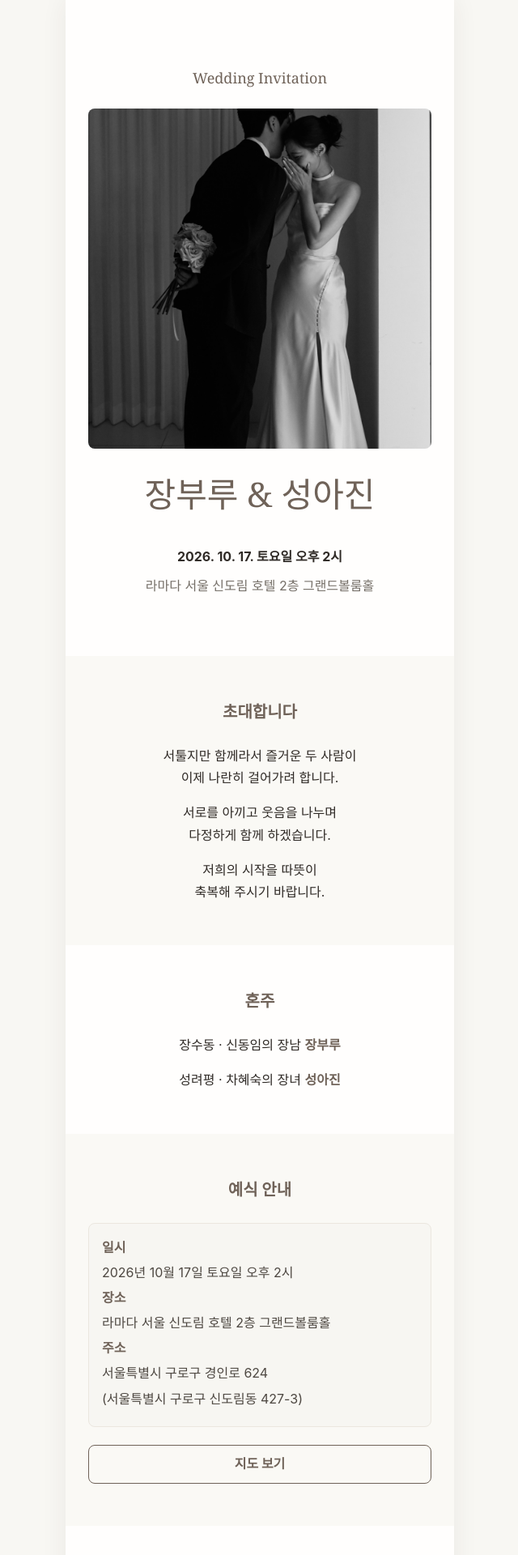
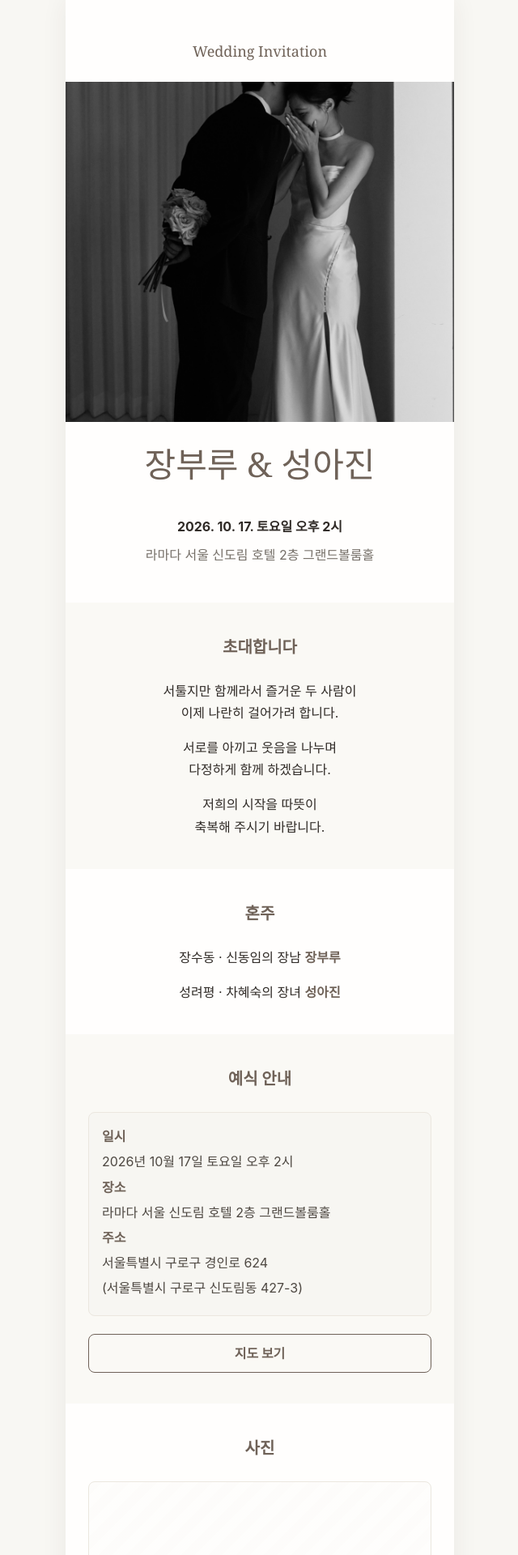
Before and after one commit to qnfnwkd/qnfnwkd.github.io, a Jekyll site: the page wedding-invitation/index.html, which Jekyll copies as it is, in a window 1280 px wide. Shown: the top 1920 px of the page at 81% size, without its empty margins (319-959 px from the left). Built offline with Jekyll 4.4.1, drawn with Linux system fonts in a browser that asks for light colours.

Commit message:
Refine wedding invitation layout and account copy

```diff
--- a/wedding-invitation/index.html
+++ b/wedding-invitation/index.html
@@ -27,9 +27,9 @@
       <section class="cover">
         <p class="label">Wedding Invitation</p>
         <img class="cover-photo" src="./images/cover.jpg" alt="신랑 신부 사진" />
-        <h1>
+        <h2 class="couple-names">
           장부루 &amp; 성아진
-        </h1>
+        </h2>
         <p class="date">2026. 10. 17. 토요일 오후 2시</p>
         <p class="place">라마다 서울 신도림 호텔 2층 그랜드볼룸홀</p>
       </section>
@@ -94,39 +94,57 @@
         <details>
           <summary>신랑측 계좌 정보</summary>
           <div class="account-list">
-            <article>
+            <article data-copy="우리은행 1002-739-143545 장부루">
+              <div>
                 <strong>장부루</strong>
                 <p>우리은행 1002-739-143545</p>
+              </div>
+              <button class="copy-account" type="button">복사</button>
             </article>
-            <article>
+            <article data-copy="은행명 000-0000-0000 예금주 아버지 성함">
+              <div>
                 <strong>신랑 아버지</strong>
                 <p>은행명 000-0000-0000</p>
                 <span>예금주 아버지 성함</span>
+              </div>
+              <button class="copy-account" type="button">복사</button>
             </article>
-            <article>
+            <article data-copy="은행명 000-0000-0000 예금주 어머니 성함">
+              <div>
                 <strong>신랑 어머니</strong>
                 <p>은행명 000-0000-0000</p>
                 <span>예금주 어머니 성함</span>
+              </div>
+              <button class="copy-account" type="button">복사</button>
             </article>
           </div>
         </details>
         <details>
           <summary>신부측 계좌 정보</summary>
           <div class="account-list">
-            <article>
+            <article data-copy="은행명 000-0000-0000 예금주 신부 이름">
+              <div>
                 <strong>신부 이름</strong>
                 <p>은행명 000-0000-0000</p>
                 <span>예금주 신부 이름</span>
+              </div>
+              <button class="copy-account" type="button">복사</button>
             </article>
-            <article>
+            <article data-copy="은행명 000-0000-0000 예금주 아버지 성함">
+              <div>
                 <strong>신부 아버지</strong>
                 <p>은행명 000-0000-0000</p>
                 <span>예금주 아버지 성함</span>
+              </div>
+              <button class="copy-account" type="button">복사</button>
             </article>
-            <article>
+            <article data-copy="은행명 000-0000-0000 예금주 어머니 성함">
+              <div>
                 <strong>신부 어머니</strong>
                 <p>은행명 000-0000-0000</p>
                 <span>예금주 어머니 성함</span>
+              </div>
+              <button class="copy-account" type="button">복사</button>
             </article>
           </div>
         </details>
--- a/wedding-invitation/style.css
+++ b/wedding-invitation/style.css
@@ -35,10 +35,11 @@
 }
 
 .cover {
+  --side-padding: 28px;
+
   display: grid;
-  min-height: 90vh;
   align-content: center;
-  padding: 64px 28px 56px;
+  padding: 48px var(--side-padding) 44px;
   background: var(--paper);
   text-align: center;
 }
@@ -52,15 +53,15 @@
 
 .cover-photo {
   display: block;
-  width: 100%;
+  width: calc(100% + (var(--side-padding) * 2));
+  max-width: none;
   height: clamp(260px, 48vh, 420px);
-  margin: 0 0 28px;
-  border-radius: 8px;
+  margin: 0 calc(var(--side-padding) * -1) 24px;
   object-fit: cover;
   object-position: center;
 }
 
-h1 {
+.couple-names {
   margin: 0;
   color: var(--accent);
   font-family: Georgia, "Times New Roman", serif;
@@ -69,7 +70,7 @@
   line-height: 1.35;
 }
 
-h1 span {
+.couple-names span {
   display: block;
   margin: 8px 0;
   font-size: 22px;
@@ -86,7 +87,7 @@
 }
 
 .section {
-  padding: 52px 28px;
+  padding: 38px 28px;
   background: var(--paper);
   text-align: center;
 }
@@ -232,6 +233,10 @@
 }
 
 .account-list article {
+  display: grid;
+  grid-template-columns: 1fr auto;
+  gap: 12px;
+  align-items: center;
   padding: 14px;
   border: 1px solid var(--line);
   border-radius: 8px;
@@ -255,8 +260,22 @@
   font-size: 13px;
 }
 
+.copy-account {
+  min-width: 58px;
+  min-height: 36px;
+  padding: 0 12px;
+  border: 1px solid var(--line);
+  border-radius: 8px;
+  background: var(--soft);
+  color: var(--accent);
+  cursor: pointer;
+  font: inherit;
+  font-size: 13px;
+  font-weight: 700;
+}
+
 footer {
-  padding: 38px 28px 44px;
+  padding: 30px 28px 36px;
   color: var(--muted);
   text-align: center;
 }
@@ -266,7 +285,10 @@
 }
 
 @media (max-width: 360px) {
-  .cover,
+  .cover {
+    --side-padding: 22px;
+  }
+
   .section {
     padding-right: 22px;
     padding-left: 22px;
@@ -276,7 +298,7 @@
     height: clamp(220px, 42vh, 340px);
   }
 
-  h1 {
+  .couple-names {
     font-size: 36px;
   }
 }
```
Also changed, not shown: other parts of wedding-invitation/index.html (+40 -0 lines). Lines whose indentation alone changed are shown as unchanged.
